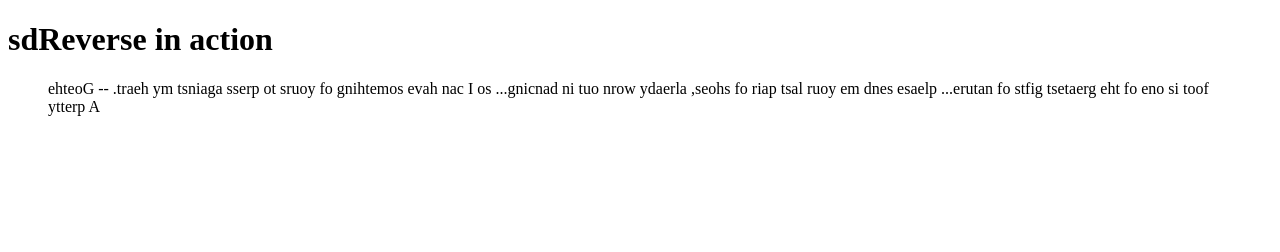
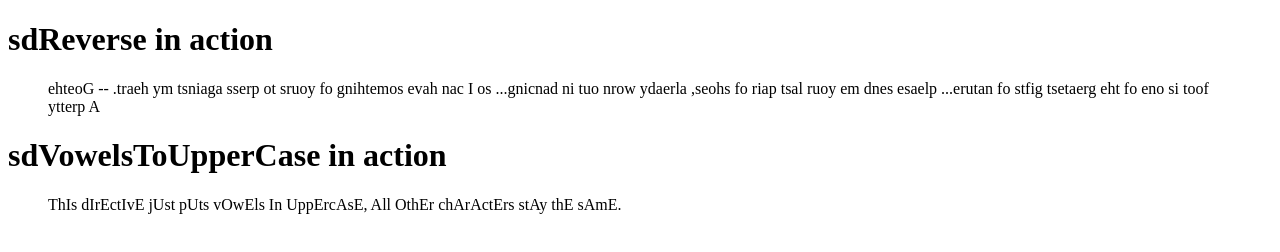
Before and after one commit to manonthemat/string-directives, a plain HTML site: page tests/example/index.html in a window 1280 px wide. Drawn offline with Linux system fonts and the light colour scheme.

Commit message:
sdVowelsToUpperCase directive added

```diff
--- a/directives/stringdirectives.js
+++ b/directives/stringdirectives.js
@@ -8,4 +8,22 @@ angular.module('stringdirectives', [])
     }
   };
 })
+.directive('sdVowelsToUpperCase', function() {
+  return {
+    restrict: 'EA',
+    link: function(scope, e, attr) {
+      var orig = e.html(),
+          re = /[aeiou]/,
+          result = "";
+      for(var i=0, l=orig.length; i<l; i++) {
+        if (orig[i].match(re)) {
+          result += orig[i].toUpperCase();
+        } else {
+          result += orig[i];
+        }
+      }
+      e.text(result);
+    }
+  };
+})
 ;
--- a/tests/example/index.html
+++ b/tests/example/index.html
@@ -12,6 +12,9 @@
     last pair of shoes, already worn out in dancing... so I can have something
     of yours to press against my heart.
                     -- Goethe
-                  </blockquote>
+    </blockquote>
+
+    <h1>sdVowelsToUpperCase in action</h1>
+    <blockquote sd-vowels-to-upper-case>This directive just puts vowels in uppercase, all other characters stay the same.</blockquote>
   </body>
 </html>
```
